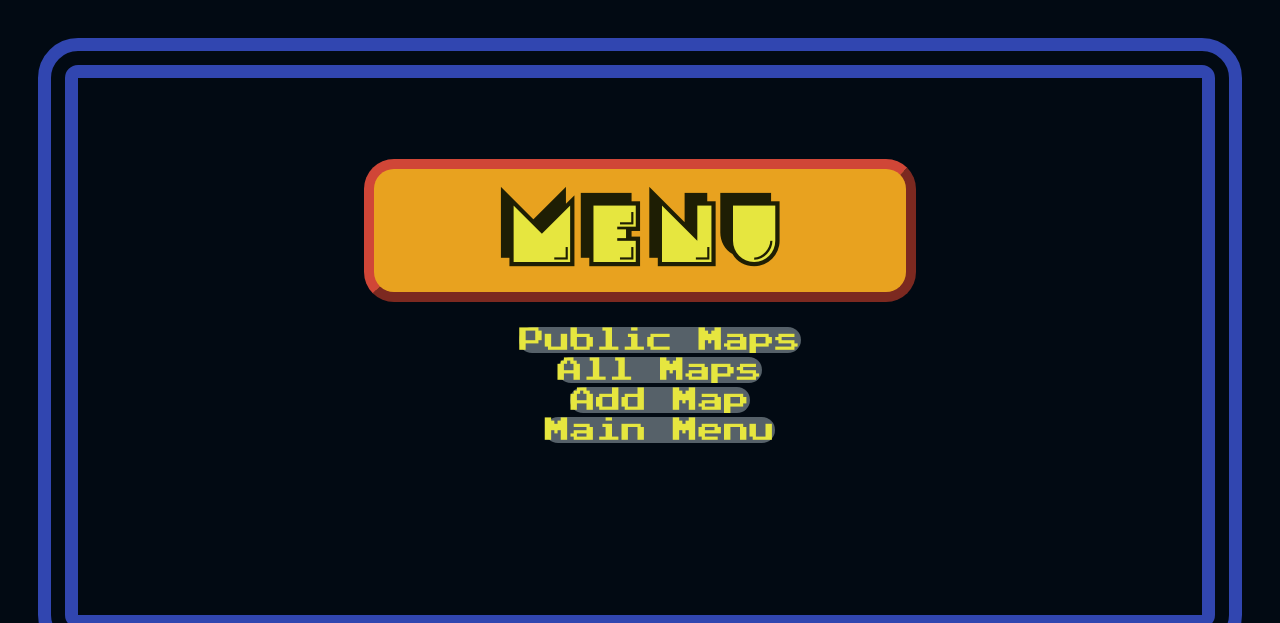
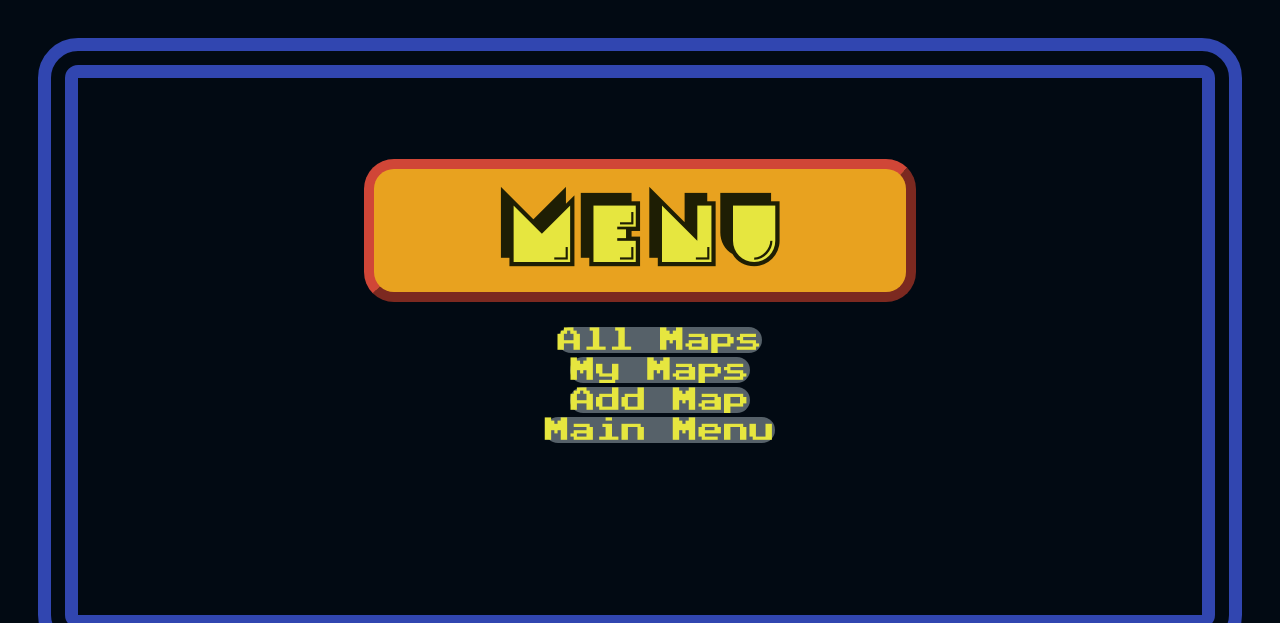
Before and after one commit to 4rgorok/pacman-maker, a Django app: page /core/tasks/ in a window 1280 px wide. Shown: the top 623 px of the page. Run offline with Django 4.2, Linux system fonts and the light colour scheme.

Commit message:
Changed button names to more intuitive

```diff
--- a/pacman/core/templates/core/tasks.html
+++ b/pacman/core/templates/core/tasks.html
@@ -20,8 +20,8 @@
 
         <div class="cell-list">
             <ul>
-                <li><a href="{% url 'core:public_maps' %}" class="main-menu-button">Public Maps</a></li>
-                <li><a href="{% url 'core:user_maps' %}" class="main-menu-button">All Maps</a></li>
+                <li><a href="{% url 'core:public_maps' %}" class="main-menu-button">All Maps</a></li>
+                <li><a href="{% url 'core:user_maps' %}" class="main-menu-button">My Maps</a></li>
                 <li><a href="{% url 'core:generator' %}" class="main-menu-button">Add Map</a></li>
                 <li><a href="{% url 'core:index' %}" class="main-menu-button">Main Menu</a></li>
             </ul>
```
Also changed, not shown: pacman/db.sqlite3.
